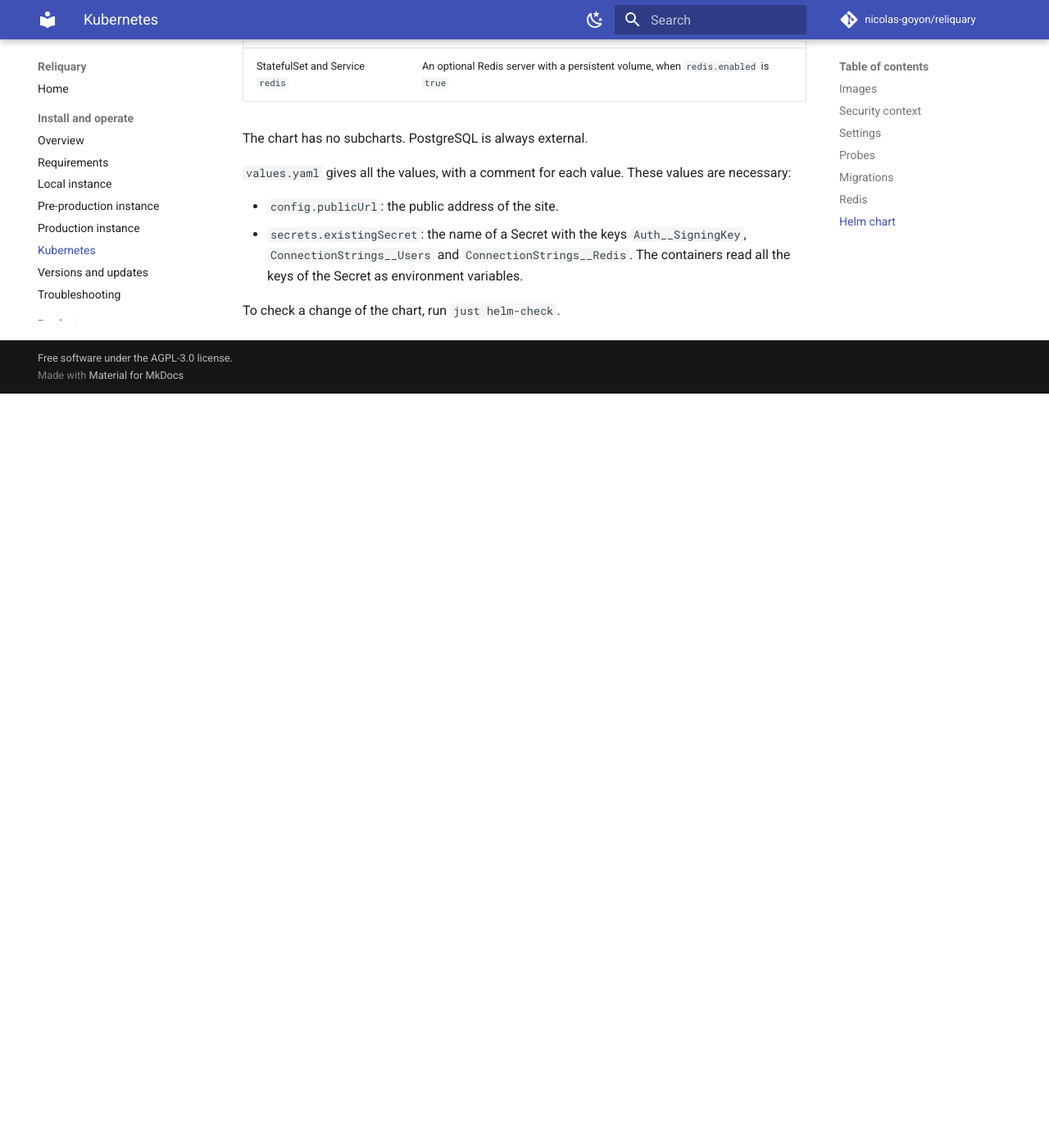
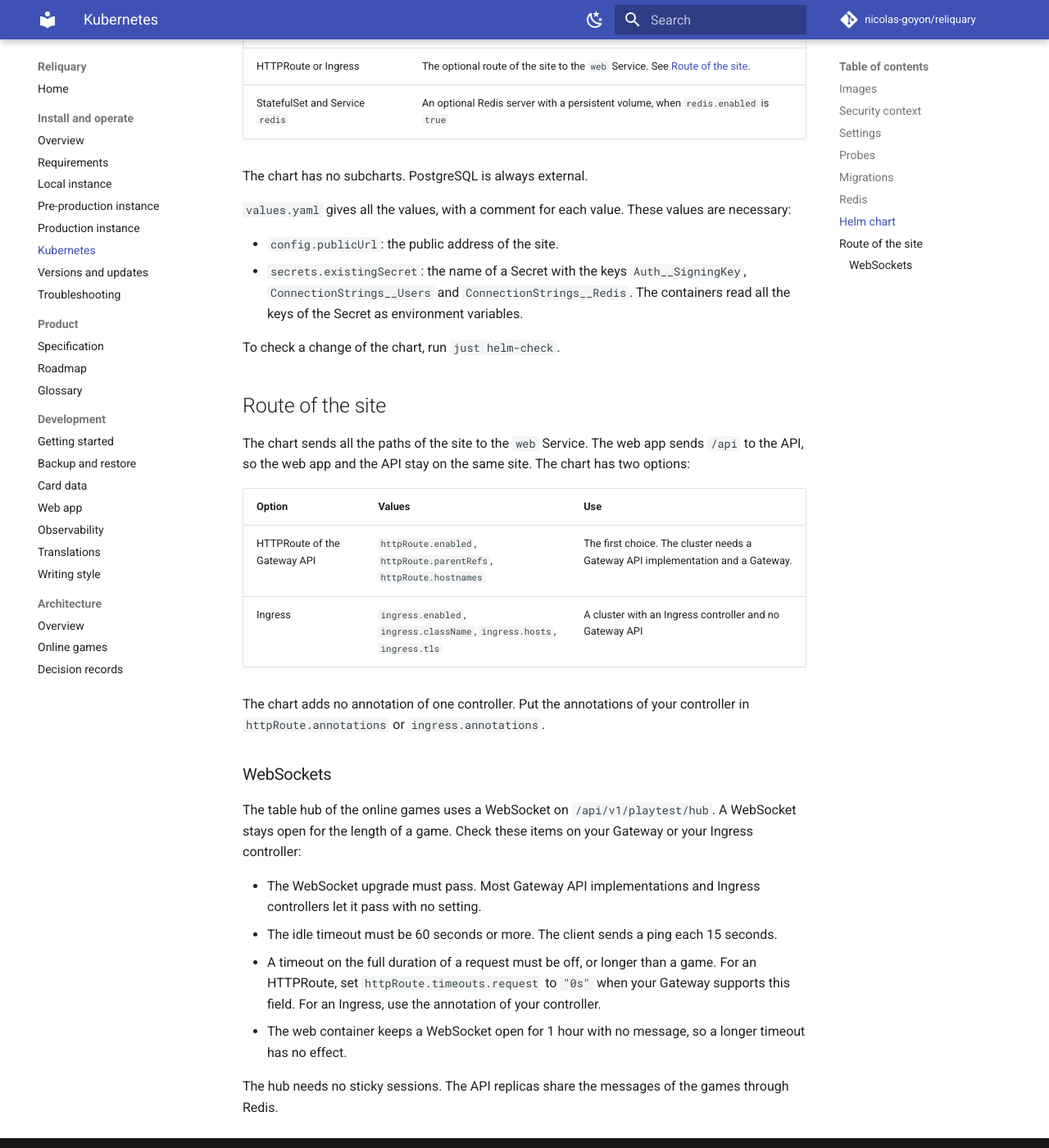
Before and after one commit to nicolas-goyon/Reliquary, an MkDocs documentation site: the page built from docs/deployment/kubernetes.md, in a window 1280 px wide and 1400 px high, scrolled down 2954 px. Shown: the whole window at 82% size. Built offline with MkDocs 1.6.1 and Material for MkDocs 9.7.7, drawn with Linux system fonts in a browser that asks for light colours; comment, search, counter and statistics services are not loaded; before the commit the page ends 3434 px from its top, so only the background shows below that.

Commit message:
feat(deploy): add the HTTPRoute and the Ingress to the Helm chart (#321)
The chart sends all the paths of the site to the web Service. The web app sends /api to the API.

- Optional HTTPRoute of the Gateway API, with parentRefs, hostnames and optional timeouts
- Optional generic Ingress, with no annotation of one controller
- Notes about the WebSocket of the table hub: upgrade, idle timeout and request timeout

Closes #311


Claude-Session: https://claude.ai/code/session_01JygSjesBquNLVuCAKW78pE

Co-authored-by: Claude <noreply@anthropic.com>

```diff
--- a/docs/deployment/kubernetes.md
+++ b/docs/deployment/kubernetes.md
@@ -84,6 +84,7 @@ The chart in `deploy/helm/reliquary` contains these resources:
 | Deployment and Service `web` | The web app, with 2 replicas by default (`web.replicas`) and a PodDisruptionBudget |
 | Job `migrate` | The migrations with the CLI image, before each install and each upgrade. See [Migrations](#migrations). |
 | Secret | The secret settings, when `secrets.existingSecret` is empty |
+| HTTPRoute or Ingress | The optional route of the site to the `web` Service. See [Route of the site](#route-of-the-site). |
 | StatefulSet and Service `redis` | An optional Redis server with a persistent volume, when `redis.enabled` is `true` |
 
 The chart has no subcharts. PostgreSQL is always external.
@@ -96,3 +97,32 @@ These values are necessary:
   The containers read all the keys of the Secret as environment variables.
 
 To check a change of the chart, run `just helm-check`.
+
+## Route of the site
+
+The chart sends all the paths of the site to the `web` Service.
+The web app sends `/api` to the API, so the web app and the API stay on the same site.
+The chart has two options:
+
+| Option | Values | Use |
+| --- | --- | --- |
+| HTTPRoute of the Gateway API | `httpRoute.enabled`, `httpRoute.parentRefs`, `httpRoute.hostnames` | The first choice. The cluster needs a Gateway API implementation and a Gateway. |
+| Ingress | `ingress.enabled`, `ingress.className`, `ingress.hosts`, `ingress.tls` | A cluster with an Ingress controller and no Gateway API |
+
+The chart adds no annotation of one controller.
+Put the annotations of your controller in `httpRoute.annotations` or `ingress.annotations`.
+
+### WebSockets
+
+The table hub of the online games uses a WebSocket on `/api/v1/playtest/hub`.
+A WebSocket stays open for the length of a game.
+Check these items on your Gateway or your Ingress controller:
+
+- The WebSocket upgrade must pass. Most Gateway API implementations and Ingress controllers let it pass with no setting.
+- The idle timeout must be 60 seconds or more. The client sends a ping each 15 seconds.
+- A timeout on the full duration of a request must be off, or longer than a game.
+  For an HTTPRoute, set `httpRoute.timeouts.request` to `"0s"` when your Gateway supports this field.
+  For an Ingress, use the annotation of your controller.
+- The web container keeps a WebSocket open for 1 hour with no message, so a longer timeout has no effect.
+
+The hub needs no sticky sessions. The API replicas share the messages of the games through Redis.
```
Also changed, not shown: 4 other files.
